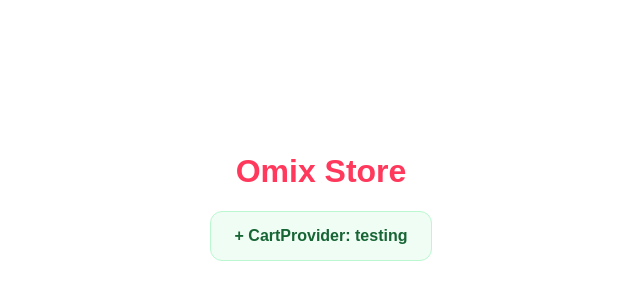
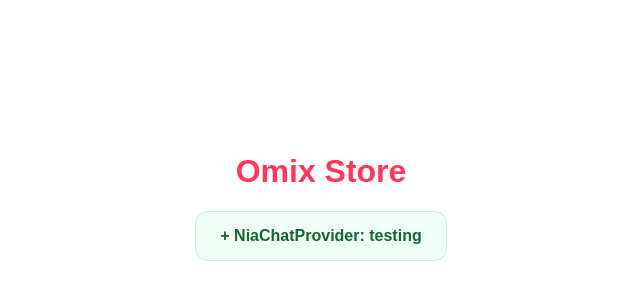
Before and after one commit to oliver4441/stor1, a React (Vite) app: page / in a window 1280 px wide. Shown: the part 36-336 px from the top of the page, without its empty margins (319-959 px from the left). Built offline with nearby package versions, Linux system fonts and the light colour scheme; no server answers.

Commit message:
Test: add NiaChatProvider

```diff
--- a/public/version.json
+++ b/public/version.json
@@ -1,4 +1,4 @@
 {
-  "version": "build-1782034295991",
-  "buildTime": "2026-06-21T09:31:35.991Z"
+  "version": "build-1782034682577",
+  "buildTime": "2026-06-21T09:38:02.577Z"
 }
--- a/src/App.jsx
+++ b/src/App.jsx
@@ -5,13 +5,14 @@ import { SeasonalProvider } from './context/SeasonalContext';
 import { LanguageProvider } from './utils/lang';
 import { AuthProvider } from './context/AuthContext';
 import { CartProvider } from './context/CartContext';
+import { NiaChatProvider } from './context/NiaChatContext';
 
 function Home() {
   return (
     <div style={{minHeight:'60vh',display:'flex',alignItems:'center',justifyContent:'center',flexDirection:'column',gap:16,padding:20}}>
       <h1 style={{fontSize:32,fontWeight:800,color:'#ff385c'}}>Omix Store</h1>
       <div style={{background:'#f0fdf4',border:'1px solid #bbf7d0',borderRadius:12,padding:'12px 24px',color:'#166534',fontWeight:600}}>
-        + CartProvider: testing
+        + NiaChatProvider: testing
       </div>
     </div>
   );
@@ -23,6 +24,7 @@ function App() {
     <LanguageProvider>
     <AuthProvider>
     <CartProvider>
+    <NiaChatProvider>
     <ErrorBoundary>
       <div className="min-h-screen flex flex-col bg-white">
         <main className="flex-grow">
@@ -32,6 +34,7 @@ function App() {
         </main>
       </div>
     </ErrorBoundary>
+    </NiaChatProvider>
     </CartProvider>
     </AuthProvider>
     </LanguageProvider>
```
